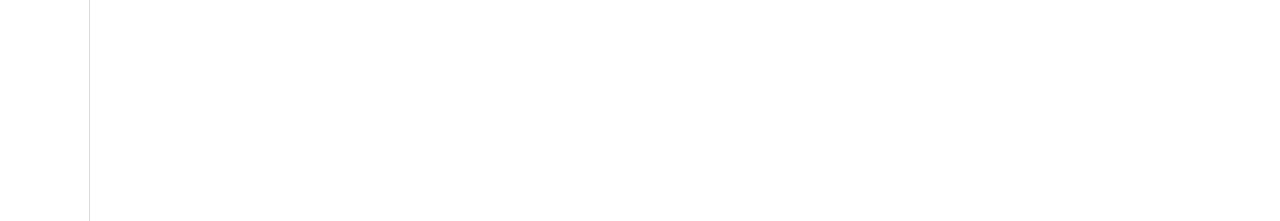
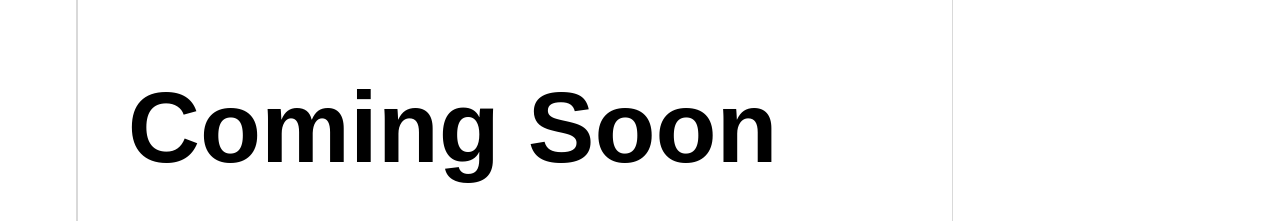
Before and after one commit to Jojisteyp/Discover, a React (Create React App) app: page /accounts in a window 1280 px wide. Shown: the part 273-494 px from the top of the page. Built offline with nearby package versions, Linux system fonts and the light colour scheme.

Commit message:
asidebar completed

```diff
--- a/package.json
+++ b/package.json
@@ -9,6 +9,7 @@
     "axios": "^1.4.0",
     "react": "^18.2.0",
     "react-dom": "^18.2.0",
+    "react-helmet": "^6.1.0",
     "react-router-dom": "^6.13.0",
     "react-scripts": "5.0.1",
     "styled-components": "^6.0.0-rc.3",
--- a/src/App.js
+++ b/src/App.js
@@ -2,12 +2,28 @@
 import './App.css';
 import AsideBar from './Components/Includes/AsideBar';
 import { BrowserRouter as Router, Routes, Route } from "react-router-dom";
-import { styled } from 'styled-components';
+import Home from './Components/Screens/Home';
+import Music from './Components/Screens/Music';
+import Accounts from './Components/Screens/Accounts';
+import Files from './Components/Screens/Files';
+import Settings from './Components/Screens/Settings';
+import styled from "styled-components"
+import RightContainer from './Components/Includes/RightContainer';
 function App() {
   return (
    <Router>
     <MainContainer>
       <AsideBar/>
+      <SubContainers>
+        <Routes>
+          <Route path="/" element={<Home/>} />
+          <Route path="music/" element={<Music/>} />
+          <Route path="accounts/" element={<Accounts/>} />
+          <Route path="files/" element={<Files/>} />
+          <Route path="settings/" element={<Settings/>} />
+        </Routes>
+      </SubContainers>
+      <RightContainer/>
 
     </MainContainer>
    </Router>
@@ -15,4 +31,11 @@
 }
 
 export default App;
-const MainContainer = styled.div``;
+const MainContainer = styled.div`
+display: flex;
+justify-content: space-between;
+height: 100vh;
+`;
+const SubContainers = styled.div`
+width: 100%;
+`;
--- a/src/Components/Includes/AsideBar.js
+++ b/src/Components/Includes/AsideBar.js
@@ -6,7 +6,8 @@
   return (
     <LeftContainer>
         <SideBarContents>
-            <NavLinks>
+            <NavLinks  to={"/"}
+                    className={({ isActive }) => (isActive ? "active" : "")} >
                 <SideBarImg  src={
                             require("../../assets/Images/Property 1=home.svg")
                                 .default
@@ -14,28 +15,32 @@
             </NavLinks>
         </SideBarContents>
         <SideBarContents>
-            <NavLinks>
+            <NavLinks  to={"music/"}
+                    className={({ isActive }) => (isActive ? "active" : "")}>
                 <SideBarImg  src={
                             require("../../assets/Images/Property 1=music.svg")
                                 .default
                         } />
             </NavLinks>
         </SideBarContents> <SideBarContents>
-            <NavLinks>
+            <NavLinks  to={"accounts/"}
+                    className={({ isActive }) => (isActive ? "active" : "")}>
                 <SideBarImg  src={
                             require("../../assets/Images/Property 1=account.svg")
                                 .default
                         } />
-            </NavLinks>
+            </NavLinks >
         </SideBarContents> <SideBarContents>
-            <NavLinks>
+            <NavLinks  to={"files/"}
+                    className={({ isActive }) => (isActive ? "active" : "")}>
                 <SideBarImg  src={
                             require("../../assets/Images/Property 1=file.svg")
                                 .default
                         } />
             </NavLinks>
         </SideBarContents> <SideBarContents>
-            <NavLinks>
+            <NavLinks  to={"settings/"}
+                    className={({ isActive }) => (isActive ? "active" : "")}>
                 <SideBarImg  src={
                             require("../../assets/Images/Property 1=settings.svg")
                                 .default
--- /dev/null
+++ b/src/Components/Includes/RightContainer.js
@@ -0,0 +1,16 @@
+import React from 'react'
+import { styled } from 'styled-components'
+
+function RightsideContainer() {
+  return (
+     <>
+     <Heading>Heading</Heading>
+     </>
+    )
+}
+
+export default RightsideContainer
+
+const Heading = styled.h1`
+
+`;
--- /dev/null
+++ b/src/Components/Screens/Accounts.js
@@ -0,0 +1,36 @@
+import React from 'react'
+import { Helmet } from 'react-helmet'
+import styled from "styled-components"
+
+
+function Accounts() {
+  return (
+    <>
+     <Helmet>
+        <title>Podcast | Accounts</title>
+     </Helmet>
+     <ComingSoon>
+        <Heading>Coming Soon</Heading>
+    </ComingSoon>
+    </>
+  )
+}
+
+export default Accounts
+
+const ComingSoon = styled.div`
+    border-right: 1px solid #d9d9d9;
+    border-left: 1px solid #d9d9d9;
+    height: 100vh;
+    width: 80%;
+    display: flex;
+    align-items: center;
+`;
+const Heading = styled.h1`
+font-size: 100px;
+color: black;
+align-items: center;
+font-weight: 600;
+margin-left: 50px;
+font-family: Arial, Helvetica, sans-serif;
+`;
--- /dev/null
+++ b/src/Components/Screens/Files.js
@@ -0,0 +1,35 @@
+import React from 'react'
+import { Helmet } from 'react-helmet'
+import styled from "styled-components"
+
+
+function Files() {
+  return (
+    <>
+    <Helmet>
+       <title>Podcast | Files</title>
+    </Helmet>
+    <ComingSoon>
+        <Heading>Coming Soon</Heading>
+    </ComingSoon>
+   </>  )
+}
+
+export default Files
+
+const ComingSoon = styled.div`
+    border-right: 1px solid #d9d9d9;
+    border-left: 1px solid #d9d9d9;
+    height: 100vh;
+    width: 80%;
+    display: flex;
+    align-items: center;
+`;
+const Heading = styled.h1`
+font-size: 100px;
+color: black;
+align-items: center;
+font-weight: 600;
+margin-left: 50px;
+font-family: Arial, Helvetica, sans-serif;
+`;
--- /dev/null
+++ b/src/Components/Screens/Home.js
@@ -0,0 +1,12 @@
+import React from 'react'
+import { Helmet } from 'react-helmet'
+function Home() {
+  return (
+    <>
+    <Helmet>
+       <title>Podcast | Home</title>
+    </Helmet>
+   </>  )
+}
+
+export default Home
--- /dev/null
+++ b/src/Components/Screens/Music.js
@@ -0,0 +1,35 @@
+import React from 'react'
+import { Helmet } from 'react-helmet'
+import styled from "styled-components"
+
+function Music() {
+  return (
+    <>
+    <Helmet>
+       <title>Podcast | Music</title>
+    </Helmet>
+    <ComingSoon>
+        <Heading>Coming Soon</Heading>
+    </ComingSoon>
+   </>
+    )
+}
+
+export default Music
+
+const ComingSoon = styled.div`
+    border-right: 1px solid #d9d9d9;
+    border-left: 1px solid #d9d9d9;
+    height: 100vh;
+    width: 80%;
+    display: flex;
+    align-items: center;
+`;
+const Heading = styled.h1`
+font-size: 100px;
+color: black;
+align-items: center;
+font-weight: 600;
+margin-left: 50px;
+font-family: Arial, Helvetica, sans-serif;
+`;
--- /dev/null
+++ b/src/Components/Screens/Settings.js
@@ -0,0 +1,35 @@
+import React from 'react'
+import { Helmet } from 'react-helmet'
+import styled from "styled-components"
+
+
+function Settings() {
+  return (
+    <>
+    <Helmet>
+       <title>Podcast | Settings</title>
+    </Helmet>
+    <ComingSoon>
+        <Heading>Coming Soon</Heading>
+    </ComingSoon>
+   </>  )
+}
+
+export default Settings
+
+const ComingSoon = styled.div`
+    border-right: 1px solid #d9d9d9;
+    border-left: 1px solid #d9d9d9;
+    height: 100vh;
+    width: 80%;
+    display: flex;
+    align-items: center;
+`;
+const Heading = styled.h1`
+font-size: 100px;
+color: black;
+align-items: center;
+font-weight: 600;
+margin-left: 50px;
+font-family: Arial, Helvetica, sans-serif;
+`;
```
Also changed, not shown: src/Components/Screens/MiddleContainer.js (added, +9 -0 lines), 1 other file (tests, documents, lock files or other folders).
